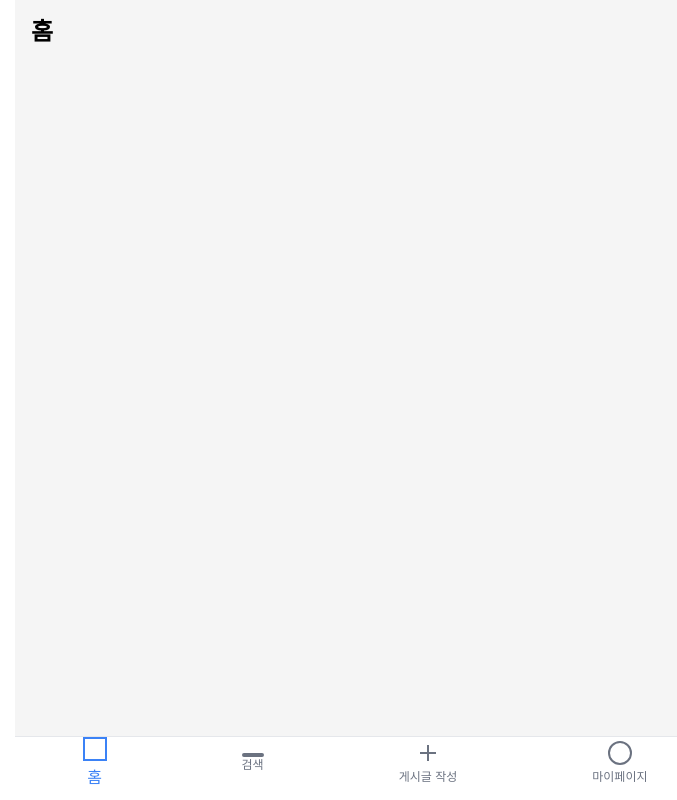
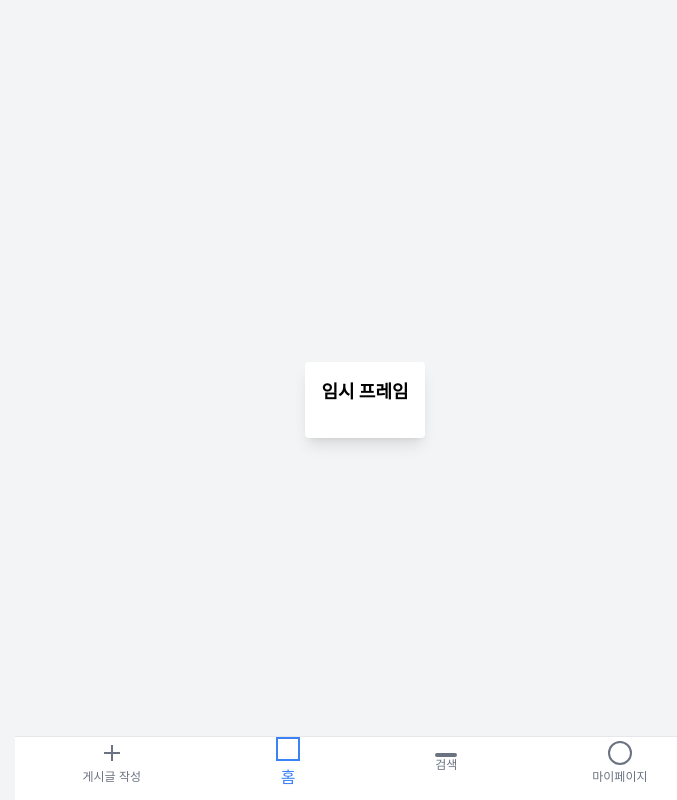
Before and after one commit to sogong24/front, a React (Create React App) app: page / in a window 1280 px wide. Shown: the whole page, without its empty margins (275-952 px from the left). Built offline with nearby package versions, Linux system fonts and the light colour scheme.

Commit message:
temp_frame

```diff
--- a/src/components/common/Layout.js
+++ b/src/components/common/Layout.js
@@ -1,9 +1,10 @@
 import Menubar from './Menubar';
-
+import TempFrame from './tempFrame';
 function Layout({ children }) {
     return (
         <div className='w-[700px] min-h-screen mx-auto relative pb-16 bg-[#f5f5f5]'>
             {children}
+            <TempFrame />
             <Menubar />
         </div>
     );
--- a/src/components/common/Menubar.js
+++ b/src/components/common/Menubar.js
@@ -10,6 +10,18 @@ function Menubar() {
     return (
         <div className='fixed bottom-0 w-[700px] h-16 bg-white border-t border-gray-200'>
             <div className='flex justify-around items-center'>
+
+                {/* 게시글 작성 메뉴 */}
+                <Link to="/post/create" className={`flex flex-col items-center ${isActive('/post/create')}`}>
+                    <div className="w-6 h-6 mb-1">
+                        <div className="w-full h-full flex items-center justify-center">
+                            <div className="w-4 h-0.5 bg-current absolute" />
+                            <div className="w-0.5 h-4 bg-current absolute" />
+                        </div>
+                    </div>
+                    <span className="text-xs">게시글 작성</span>
+                </Link>
+
                 {/* 홈 메뉴 */}
                 <Link to="/" className={`flex flex-col items-center ${isActive('/')}`}>
                     <div className='w-6 h-6 mb-1'>
@@ -26,17 +38,7 @@ function Menubar() {
                     <span className="text-xs">검색</span>
                 </Link>
 
-                {/* 게시글 작성 메뉴 */}
-                <Link to="/post/create" className={`flex flex-col items-center ${isActive('/post/create')}`}>
-                    <div className="w-6 h-6 mb-1">
-                        <div className="w-full h-full flex items-center justify-center">
-                            <div className="w-4 h-0.5 bg-current absolute" />
-                            <div className="w-0.5 h-4 bg-current absolute" />
-                        </div>
-                    </div>
-                    <span className="text-xs">게시글 작성</span>
-                </Link>
-
+                {/* 마이페이지 */}
                 <Link to="/mypage" className={`flex flex-col items-center ${isActive('/mypage')}`}>
                     <div className="w-6 h-6 mb-1">
                         <div className="w-full h-full rounded-full border-2 border-current "/>
--- /dev/null
+++ b/src/components/common/tempFrame.js
@@ -0,0 +1,14 @@
+import React from 'react';
+
+function TempFrame() {
+    return (
+        <div className='fixed top-0 left-0 w-full h-full bg-gray-100 bg-poacity-75 flex justify-center items-center'>
+            <div className='bg-white p-4 rounded shadow-lg'>
+                <h2 className='text-lg font-bold mb-4'>임시 프레임</h2>
+
+            </div>
+        </div>
+    );
+}
+
+export default TempFrame;
```
